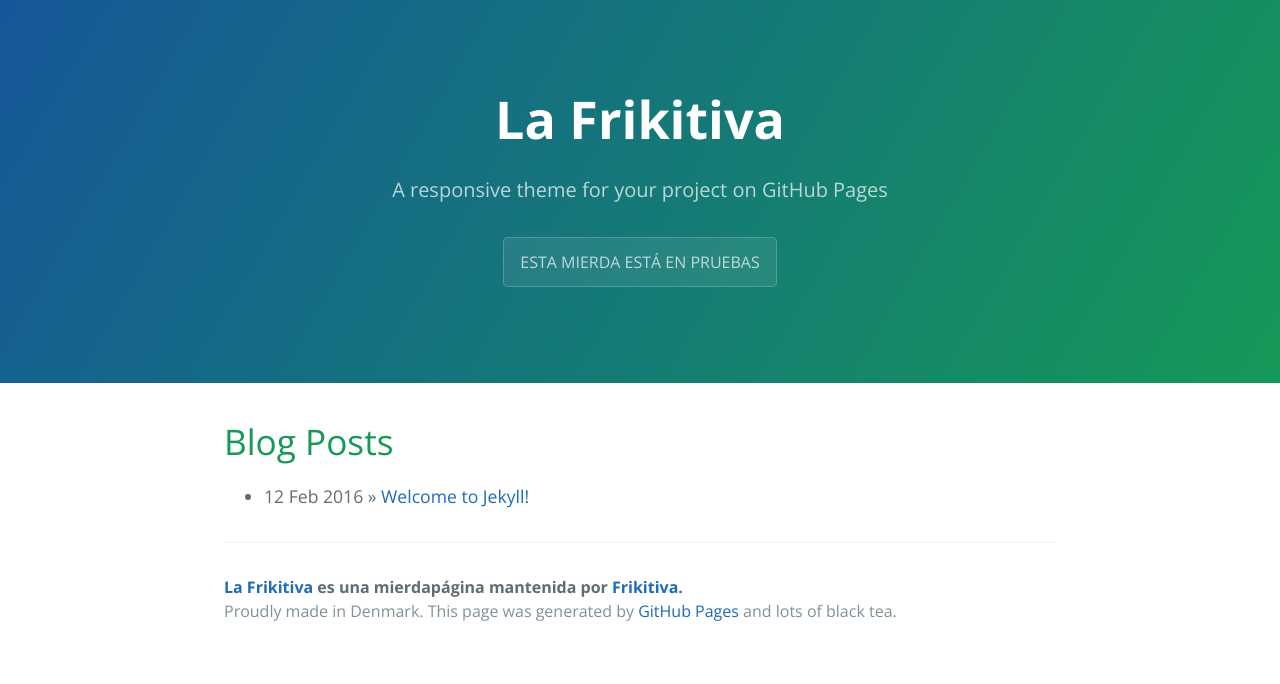
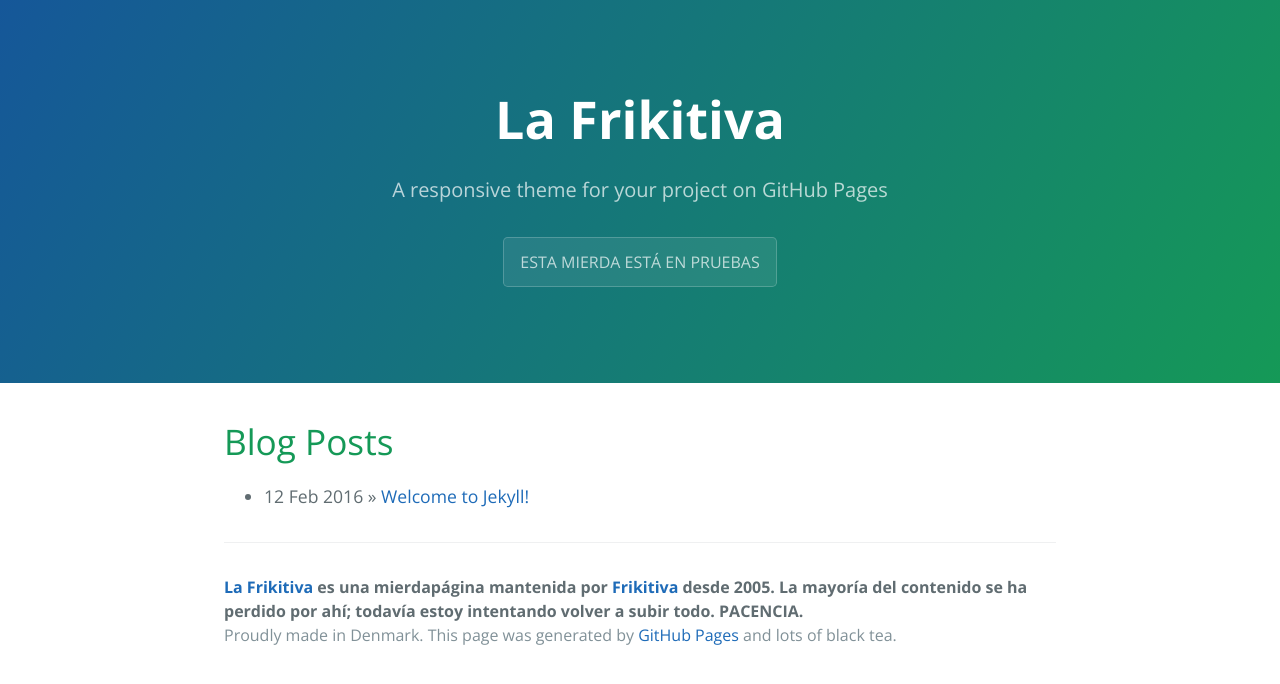
Before and after one commit to frikitiva/000frikitiva.github.io, a Jekyll site: the page built from index.html, in a window 1280 px wide. Shown: the top 684 px of the page. Built offline with Jekyll 4.4.1, drawn with Linux system fonts in a browser that asks for light colours; the list of posts is cut into pages by our own code.

Commit message:
Update page-footer.html

```diff
--- a/_includes/page-footer.html
+++ b/_includes/page-footer.html
@@ -1,5 +1,5 @@
 <footer class="site-footer">
-  <span class="site-footer-owner"><a href="{{ site.url }}">{{ site.title }}</a> es una mierdapágina mantenida por <a href="{{ site.author.url }} desde 2005">{{ site.author.name }}</a>.</span>
+  <span class="site-footer-owner"><a href="{{ site.url }}">{{ site.title }}</a> es una mierdapágina mantenida por <a href="{{ site.author.url }}">{{ site.author.name }}</a> desde 2005. La mayoría del contenido se ha perdido por ahí; todavía estoy intentando volver a subir todo. PACENCIA.</span>
   <span class="site-footer-credits">Proudly made in Denmark.</span>
   <span class="site-footer-credits">This page was generated by <a href="https://pages.github.com">GitHub Pages</a> and lots of black tea.</span>
 </footer>
```
